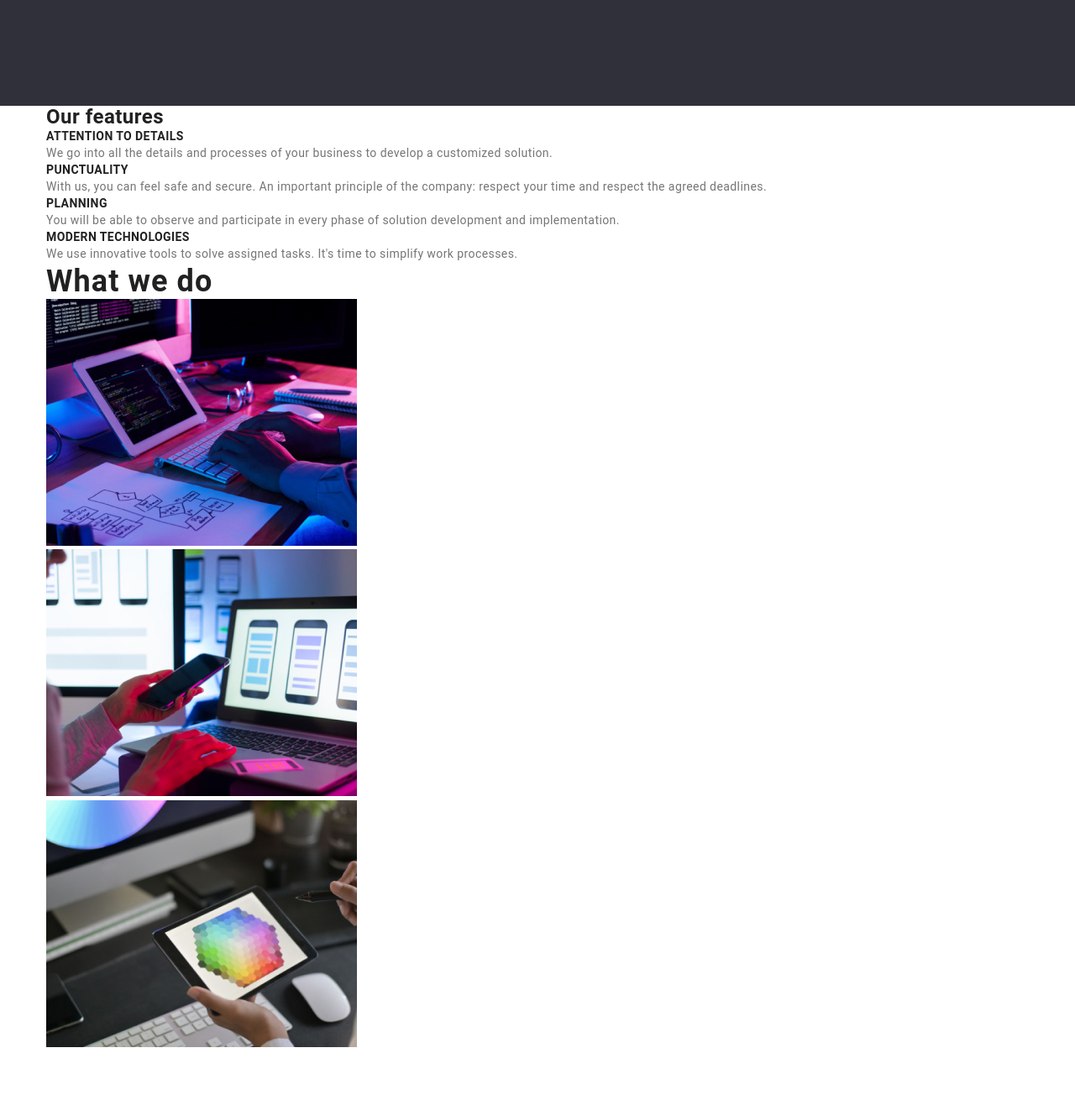
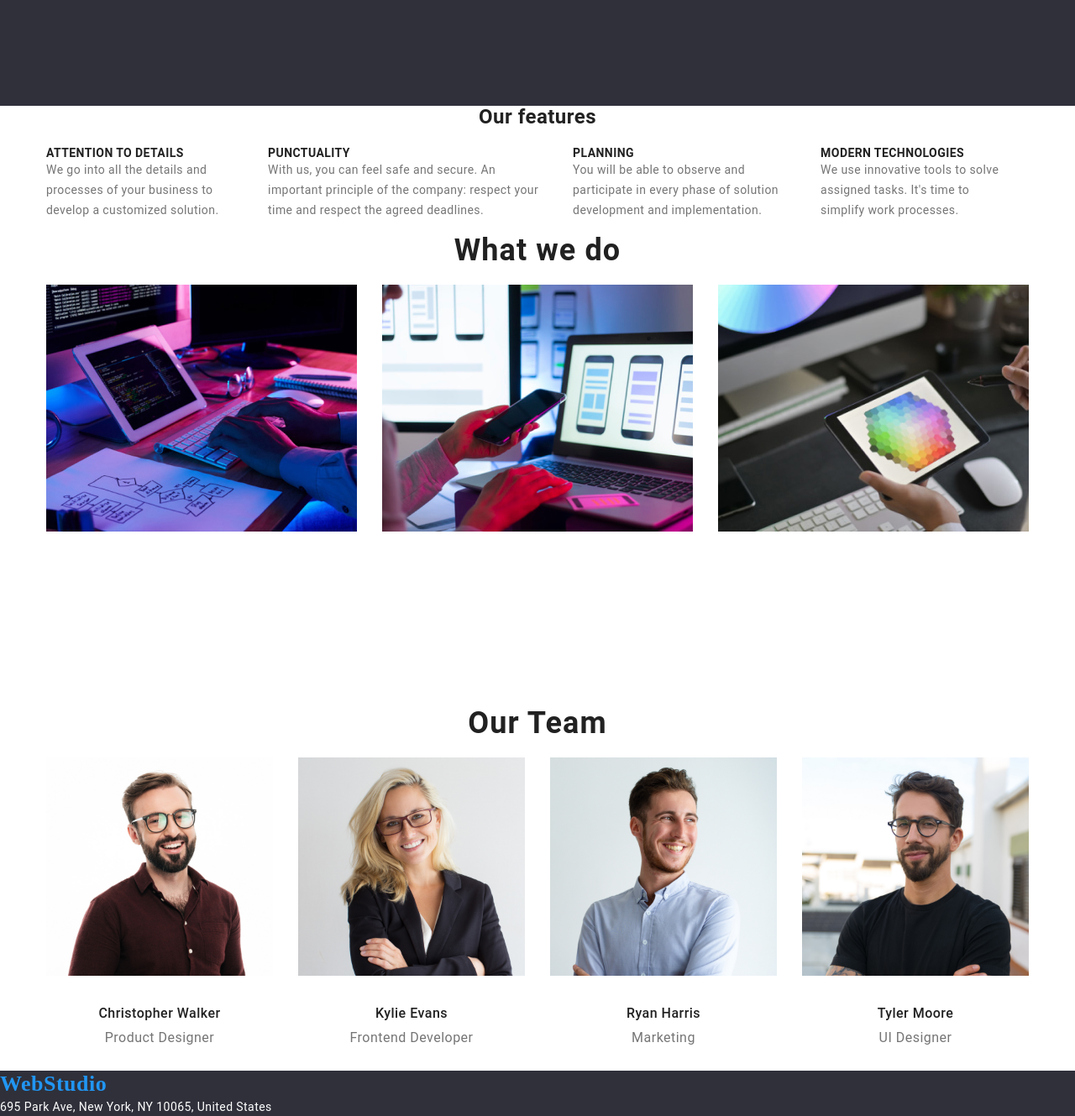
Before and after one commit to Alejandrop1992/goit-markup-hw-0, a plain HTML site: page index.html in a window 1280 px wide. Shown: the part 500-1829 px from the top of the page at 84% size. Drawn offline with nearby package versions, Linux system fonts and the light colour scheme.

Commit message:
more changes

```diff
--- a/css/styles.css
+++ b/css/styles.css
@@ -111,12 +111,14 @@ background-color: var(--accent-color);
 cursor: pointer;
 
 
+
 }
 
 .hero-button:hover,
 .hero-button:focus{
     color: tomato;
     background-color: darkblue;
+
 }
 
 .content-title{
@@ -148,6 +150,10 @@ color: var(--secundary-text-color);
     line-height: calc(42/36);
     letter-spacing: 0.03em;
     color: var(--primary-title-color);
+    margin-top: 15px;
+    margin-bottom: 20px;
+    text-align: center;
+
 }
 
 .team-member{
@@ -310,6 +316,27 @@ ul{
     padding-bottom: 32px;
 
 }
+.our-feature{
+    text-align: center;
+}
+
+.paragraf-list{
+    display: flex;
+}
+
+.lists-paragrafs{
+    margin-right: 30px;
+    margin-top: 20px;
+}
+
+.features-list{
+    display: flex;
+}
+
+.features-item:not(:last-child){
+    margin-right: 30px;
+
+}
 
 .image-section{
     padding-top: 94px;
@@ -322,12 +349,20 @@ ul{
 .image-list{
     display: flex;
 }
-
-.features.list{
-    display: flex;
+.image-item{
+    width: 270px;
+}
+.image-item:not(:last-child){
+    margin-right: 30px;
 }
 
-.features.item:not(:last-child){
-    margin-right: 30px;
+.image-item-description{
+    padding-top: 30px;
+    padding-bottom: 30px;
+    text-align: center;
+    color: var(--light-background-color);
+}
 
+.name{
+    margin-bottom: 10px;
 }
--- a/index.html
+++ b/index.html
@@ -52,28 +52,28 @@
 
             <section>
                 <div class="container">
-                <h2>Our features</h2>
-                <ul>
-                    <li>
+                <h2 class="our-feature">Our features</h2>
+                <ul class="paragraf-list">
+                    <li class="lists-paragrafs">
                         <h3 class="content-title">ATTENTION TO DETAILS</h3>
                         <p class="parragraphs">We go into all the details and processes of your business to develop a customized solution.</p>
 
                     </li>
 
-                    <li>
+                    <li class="lists-paragrafs">
                         <h3 class="content-title">PUNCTUALITY</h3>
                         <p class="parragraphs">With us, you can feel safe and secure. An important principle of the company:
                              respect your time and respect the agreed deadlines.</p>
 
                     </li>
 
-                    <li>
+                    <li class="lists-paragrafs">
                         <h3 class="content-title">PLANNING</h3>
                         <p class="parragraphs">You will be able to observe and participate in every phase of solution development and implementation.</p>
 
                     </li>
 
-                    <li>
+                    <li class="lists-paragrafs">
                         <h3 class="content-title">MODERN TECHNOLOGIES</h3>
                         <p class="parragraphs">We use innovative tools to solve assigned tasks.
                             It's time to simplify work processes.</p>
@@ -86,14 +86,14 @@
             <section >
                 <div class="container">
                 <h2 class="image-title">What we do</h2>
-                <ul class="features.list">
-                    <li class="features.item">
+                <ul class="features-list">
+                    <li class="features-item">
                     <img src="./image/amantyping.jpg" alt="A focused man typing in his computer" width="370" height="294">
                     </li>
-                    <li class="features.item">
+                    <li class="features-item">
                      <img src="./image/aphone.jpg" alt="A man typing while checking his phone" width="370" height="294">
                     </li>
-                    <li class="features.item">
+                    <li class="features-item">
                      <img src="./image/atablet.jpg" alt="A man looking at his tablet" width="370" height="294">
                     </li>
                 </ul>
@@ -105,29 +105,33 @@
                 <div class="container">
                 <h2 class="image-title image-section-two">Our Team</h2>
                 <ul class="image-list">
-                    <li>
+                    <li class="image-item">
                         <img src="./image/chirstopherwalker.jpg"alt="Christopher Walker" width="270" height="260">
-                        <h3 class="team-member">Christopher Walker</h3>
+                        <div class="image-item-description">
+                        <h3 class="team-member name">Christopher Walker</h3>
                         <p class="position">Product Designer</p>
-
+                    </div>
                     </li>
-                    <li>
+                    <li class="image-item">
                         <img src="./image/kylieevans.jpg"alt="Kylie Evans" width="270" height="260">
-                        <h3 class="team-member">Kylie Evans</h3>
+                        <div class="image-item-description">
+                        <h3 class="team-member name">Kylie Evans</h3>
                         <p class="position">Frontend Developer</p>
-
+                    </div>
                     </li>
-                    <li>
+                    <li class="image-item">
                         <img src="./image/ryanharris.jpg"alt="Ryan Harris" width="270" height="260">
-                        <h3 class="team-member">Ryan Harris</h3>
+                        <div class="image-item-description">
+                        <h3 class="team-member name">Ryan Harris</h3>
                         <p class="position">Marketing</p>
-
+                    </div>
                     </li>
-                    <li>
+                    <li class="image-item">
                         <img src="./image/tylermoore.jpg"alt="Tyler Moore" width="270" height="260">
-                        <h3 class="team-member">Tyler Moore</h3>
+                        <div class="image-item-description">
+                        <h3 class="team-member name">Tyler Moore</h3>
                         <p class="position">UI Designer</p>
-
+                    </div>
                     </li>
                 </ul>
             </div>
```
